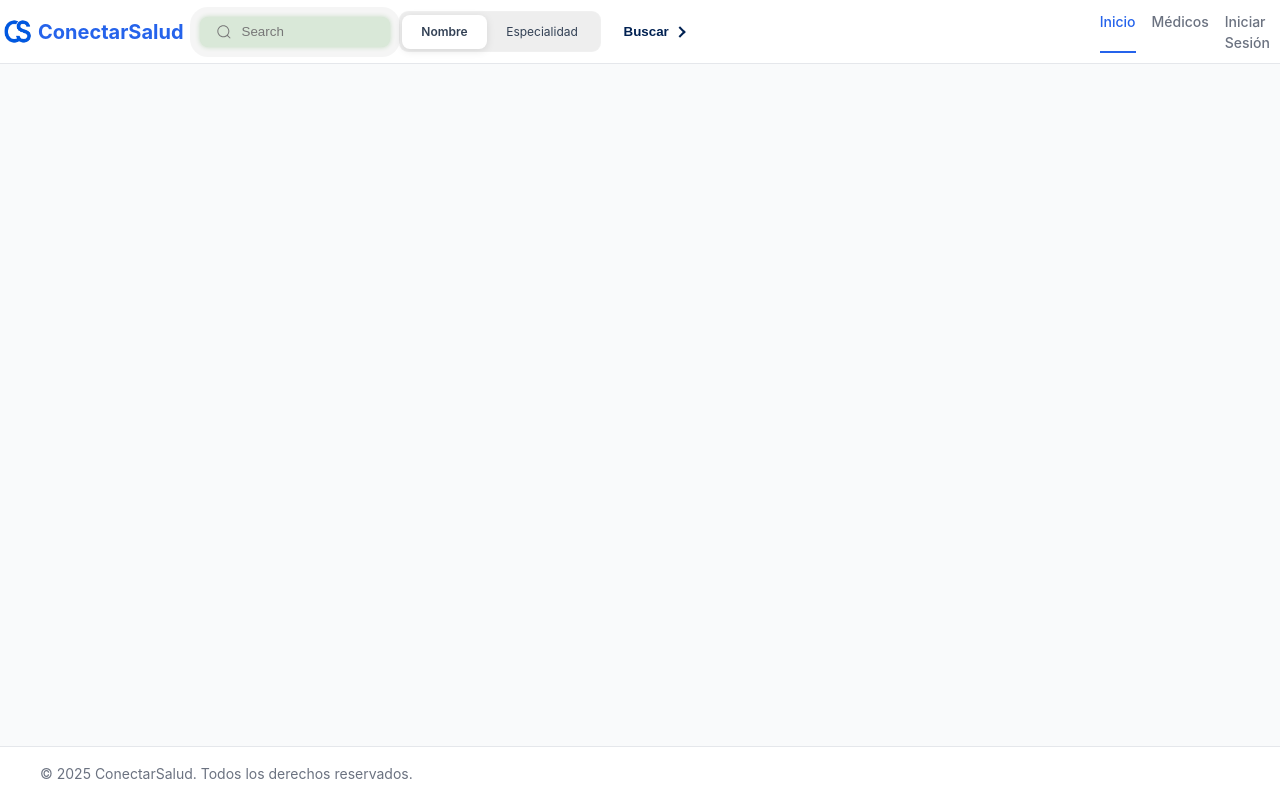
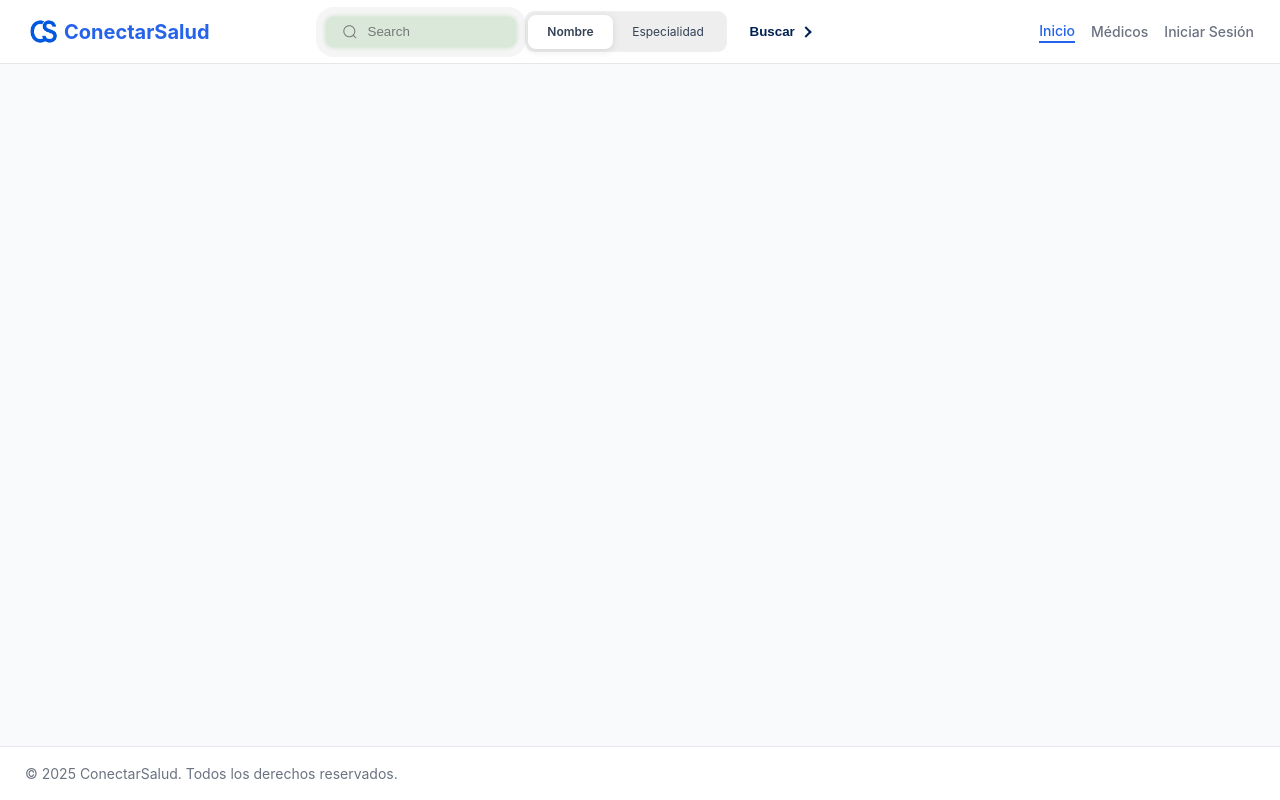
Before and after one commit to nicotorboli/Conectar-Salud, a React (Vite) app in the folder frontend/: page / in a window 1280 px wide. Built offline with nearby package versions, Linux system fonts and the light colour scheme.

Commit message:
header y footer arreglado

```diff
--- a/frontend/src/Header.css
+++ b/frontend/src/Header.css
@@ -6,13 +6,19 @@
   height: 64px;
   justify-content: space-between;
   align-items: center;
+  padding: 16px;
+
 }
 
+.filtro{
+    padding: 100px;
+}
 
 .logo-container {
   display: flex;
   align-items: center;
   gap: 2px;
+  margin-left: 10px;
 }
 
 .logo-container img {
@@ -31,6 +37,9 @@
   display: flex;
   gap: 16px;
   margin-right: 10px;
+  text-align: center;
+  align-items: center;
+  white-space: nowrap;
 }
 
 .nav-link {
--- a/frontend/src/Header.jsx
+++ b/frontend/src/Header.jsx
@@ -22,12 +22,14 @@ function Header() {
             <span className="app-title">ConectarSalud</span>
           </div>
 
+          <div className="filtro">
           <SearchBar onSearch={({ searchText, searchOption }) => {
             if (searchText && searchOption) {
               navigate(`/login`)
               navigate(`/medicos?caracteristica=${searchOption.toLowerCase()}&filter=${searchText}`);
             }
           }} />
+          </div>
           <nav className="main-nav">
             <Link to={'/'}
               href="/"
--- a/frontend/src/Layout.css
+++ b/frontend/src/Layout.css
@@ -11,3 +11,10 @@
   margin-bottom: 24px;
   text-align: center;
 }
+
+.footer-container {
+        flex-direction: row;
+        justify-content: space-between;
+        padding: 16px 0;
+        margin-left: 25px;
+        }
```
